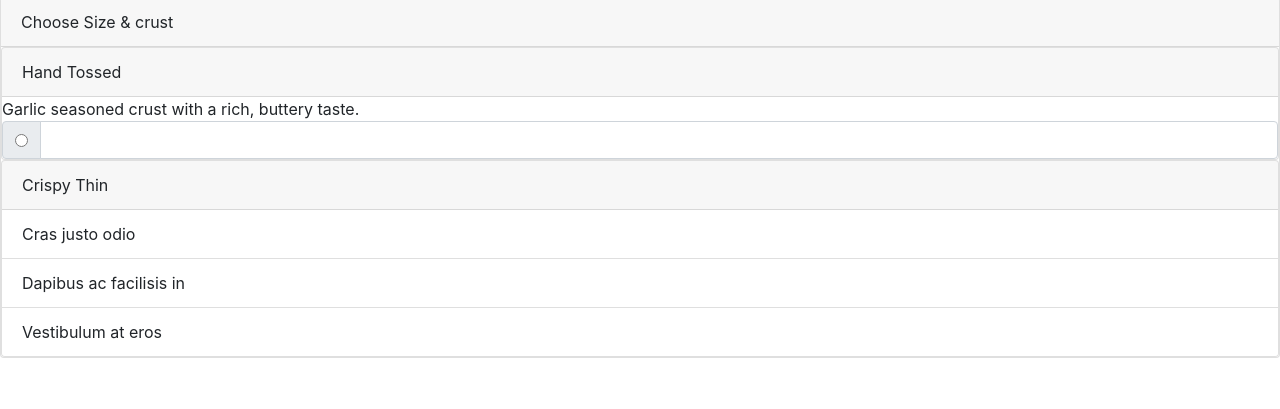
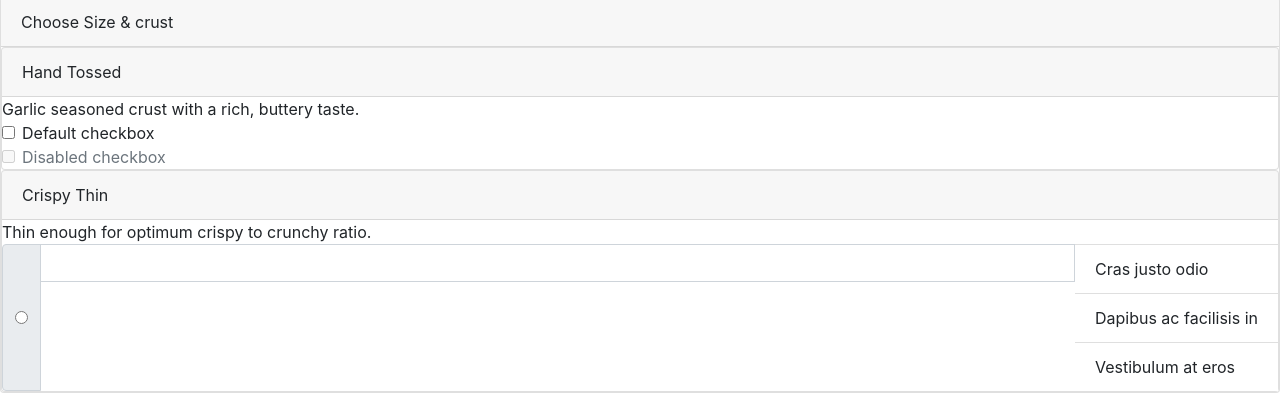
Before and after one commit to MikeGreenburg/codeup-web-exercises-bak, a plain HTML site: page order-pizza.html in a window 1280 px wide. Shown: the part 391-800 px from the top of the page. Drawn offline with nearby package versions, Linux system fonts and the light colour scheme.

Commit message:
finished the morning exercises for 012920

```diff
--- a/order-pizza.html
+++ b/order-pizza.html
@@ -96,6 +96,25 @@
             Hand Tossed
         </div>
         Garlic seasoned crust with a rich, buttery taste.
+        <div class="form-check" card-header>
+            <input class="form-check-input" type="checkbox" value="" id="defaultCheck1">
+            <label class="form-check-label" for="defaultCheck1">
+                Default checkbox
+            </label>
+        </div>
+        <div class="form-check">
+            <input class="form-check-input" type="checkbox" value="" id="defaultCheck2" disabled>
+            <label class="form-check-label" for="defaultCheck2">
+                Disabled checkbox
+            </label>
+        </div>
+    </div>
+    <!--card1.b-->
+    <div class="card" style="width: 100%;">
+        <div class="card-header">
+            Crispy Thin
+        </div>
+        Thin enough for optimum crispy to crunchy ratio.
         <div class="input-group">
             <div class="input-group-prepend">
                 <div class="input-group-text">
@@ -103,14 +122,7 @@
                 </div>
             </div>
             <input type="text" class="form-control" aria-label="Text input with radio button">
-        </div>
-    </div>
-    <!--card1.b-->
-    <div class="card" style="width: 100%;">
-        <div class="card-header">
-            Crispy Thin
-        </div>
-        <ul class="list-group list-group-flush">
+            <ul class="list-group list-group-flush">
             <li class="list-group-item">Cras justo odio</li>
             <li class="list-group-item">Dapibus ac facilisis in</li>
             <li class="list-group-item">Vestibulum at eros</li>
```
Also changed, not shown: warmups.html (+8 -0 lines).
